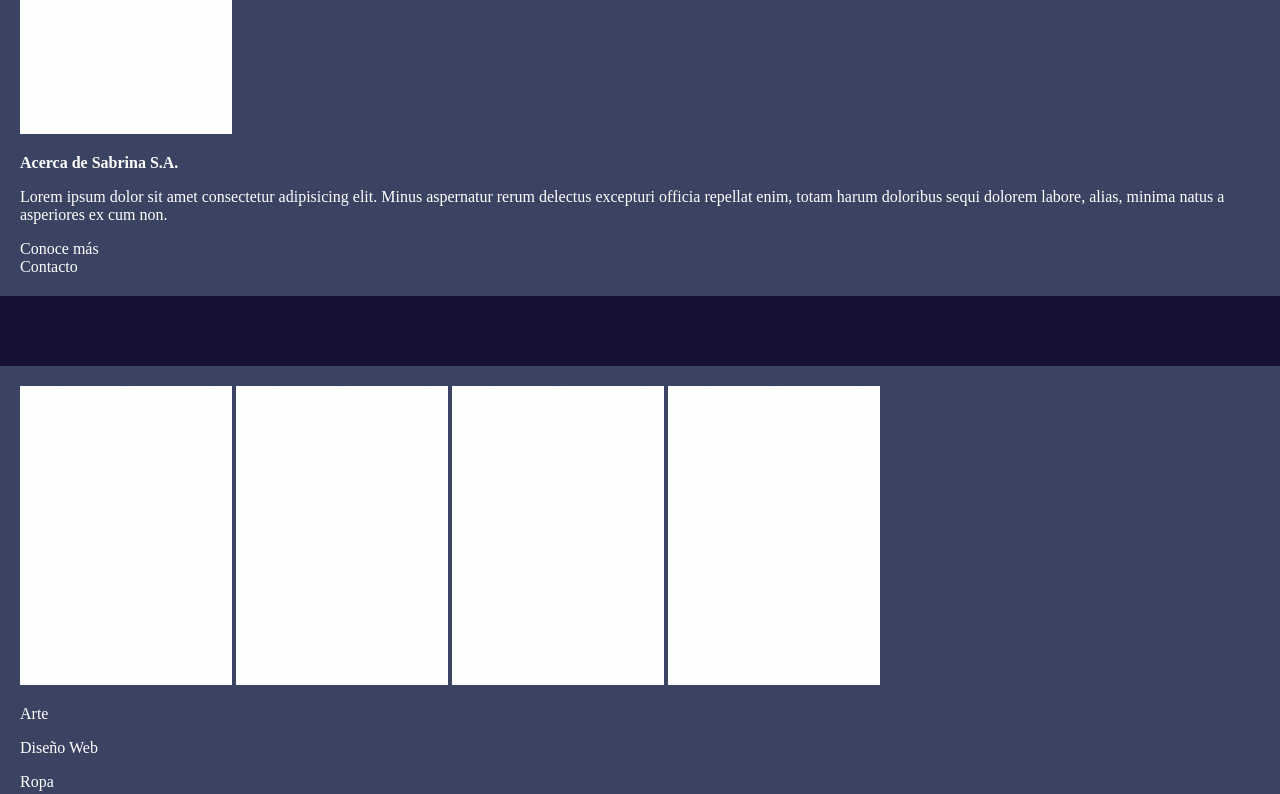
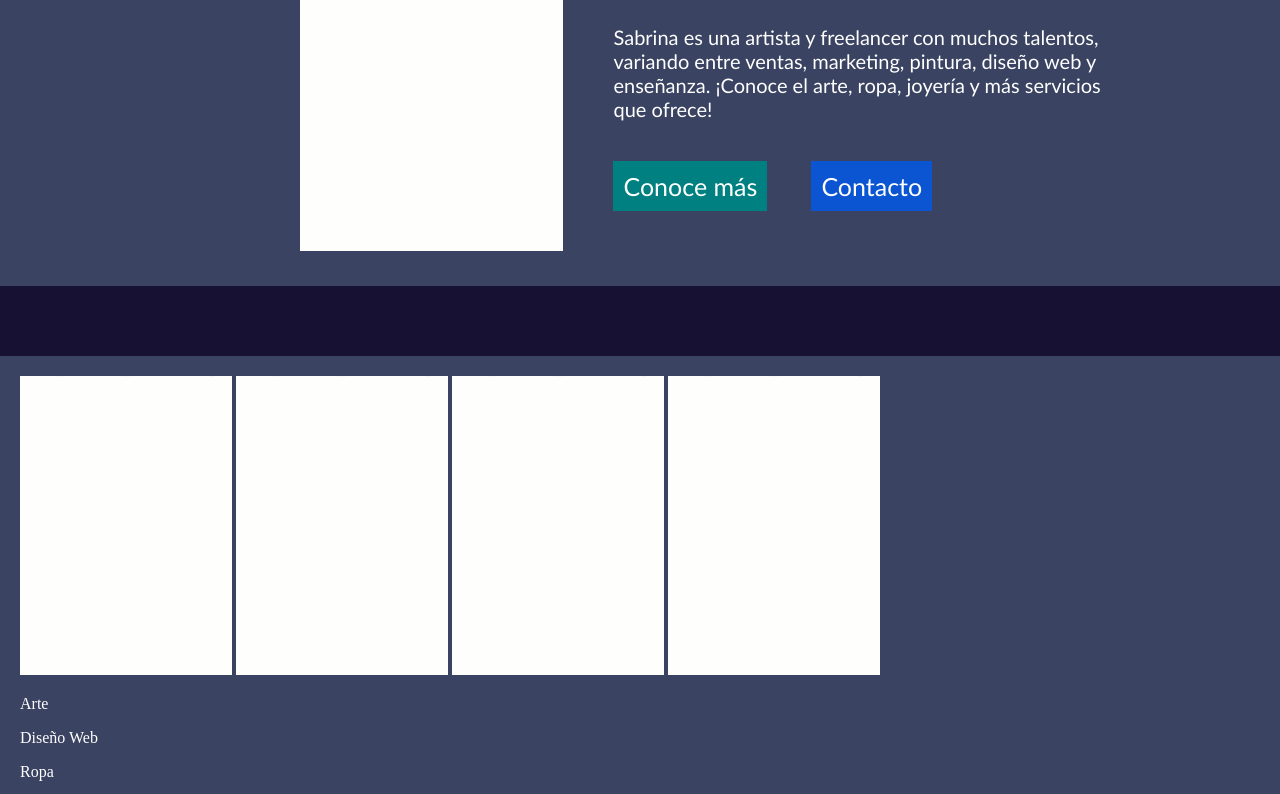
Before and after one commit to sabrinsa/sabrinasa, a plain HTML site: page index.html in a window 1280 px wide. Shown: the part 533-1327 px from the top of the page. Drawn offline with Linux system fonts and the light colour scheme; a script that the page names is missing; a web font is replaced by a local one.

Commit message:
Cambios a la sección "Acerca de mí" y detalles

```diff
--- a/index.html
+++ b/index.html
@@ -17,10 +17,10 @@
 
     <nav class="container">
         <div class="opciones">
-            <a href="#" class="nav-text">Bienvenida</a>
-            <a href="#" class="nav-text">Acerca de mí</a>
-            <a href="#" class="nav-text">Tienda</a>
-            <a href="#" class="nav-text">Contacto</a>
+            <a href="#" class="nav-text a">Bienvenida</a>
+            <a href="#" class="nav-text a">Acerca de mí</a>
+            <a href="#" class="nav-text a">Tienda</a>
+            <a href="#" class="nav-text a">Contacto</a>
         </div>
         <div onclick="desplegar()" class="hamburguesa" type="button">
             <img src="./styles/hamburguesa.PNG" alt="Hamburguesa" class="img-hamburguesa">
@@ -40,16 +40,20 @@
             <img src="./styles/ssa-website-intro.m4v" alt="Intro SSA" class="intro">
         </section>
 
-        <section class="acerca-de">
+        <section class="acerca-de-mi-todo">
             <img src="./styles/card.png" alt="Card" href="#" class="imagen-acerca-de">
-            <p>
-                <b>Acerca de Sabrina S.A.</b>
-            </p>
-            <p>
-                Lorem ipsum dolor sit amet consectetur adipisicing elit. Minus aspernatur rerum delectus excepturi officia repellat enim, totam harum doloribus sequi dolorem labore, alias, minima natus a asperiores ex cum non.
-            </p>
-            <div class="conoce-mas" type="button">Conoce más</div>
-            <div class="conoce-mas" type="button">Contacto</div>
+            <div class="acerca-de-mi-div">
+                <p class="acerca-titulo">
+                    <b>Acerca de Sabrina S.A.</b>
+                </p>
+                <p class="acerca-texto">
+                    Sabrina es una artista y freelancer con muchos talentos, variando entre ventas, marketing, pintura, diseño web y enseñanza. ¡Conoce el arte, ropa, joyería y más servicios que ofrece!
+                </p>
+                <div class="acerca-botons">
+                    <a href="#" class="acerca-boton">Conoce más</a>
+                    <a href="#" class="acerca-boton2">Contacto</a>
+                </div>
+            </div>
         </section>
 
         <section class="tienda">
@@ -66,10 +70,10 @@
                 <p>Joyería</p>
             </div>
             <div class="comprar-buttons">
-                <p type="button" class="comprar">Comprar</p>
-                <p type="button" class="comprar">Comprar</p>
-                <p type="button" class="comprar">Comprar</p>
-                <p type="button" class="comprar">Comprar</p>
+                <p class="comprar">Comprar</p>
+                <p class="comprar">Comprar</p>
+                <p class="comprar">Comprar</p>
+                <p class="comprar">Comprar</p>
             </div>
         </section>
 
@@ -85,7 +89,7 @@
             <i>Página web desarrollada y diseñada por Sabrina S.A.</i>
            </p>
            <p>
-               2021. Derechos reservados ©
+            2021. Derechos reservados ©
            </p>
        </div>
     </footer>
--- a/styles/master.css
+++ b/styles/master.css
@@ -6,7 +6,7 @@ body{
 .logo{
     display: flex;
     justify-content: center;
-    width: 250px;
+    width: 270px;
 }
 
 header{
@@ -104,12 +104,65 @@ header{
     justify-content: center;
 }
 
-.acerca-de{
+.acerca-de-mi-todo{
     background-color: rgb(58, 67, 97);
     padding: 20px;
     margin-top: 70px;
     margin-bottom: 70px;
+    padding-left: 300px;
+    padding-right: 100px;
+    padding-top: 35px;
+    padding-bottom: 35px;
     color: white;
+    display: flex;
+    justify-content: center;
+}
+
+.acerca-texto{
+    font-family:'Gill Sans', 'Gill Sans MT', Calibri, 'Trebuchet MS', sans-serif;
+    font-size: 20px;
+    color: white;
+    text-decoration: none;
+    margin-top: 0px;
+}
+
+.acerca-botons{
+    margin-top: 30px;
+}
+
+.acerca-boton{
+    font-family:'Gill Sans', 'Gill Sans MT', Calibri, 'Trebuchet MS', sans-serif;
+    font-size: 25px;
+    color: white;
+    text-decoration: none;
+    background-color: teal;
+    padding: 10px;
+    margin-right: 40px;
+}
+
+.acerca-boton2{
+    font-family:'Gill Sans', 'Gill Sans MT', Calibri, 'Trebuchet MS', sans-serif;
+    font-size: 25px;
+    color: white;
+    text-decoration: none;
+    background-color: rgb(11, 84, 210);
+    padding: 10px;
+}
+
+.acerca-titulo{
+    font-family: great-vibes, sans-serif;
+    font-size: 40px;
+}
+
+.acerca-de-mi-div{
+    display: flex;
+    flex-direction: column;
+    justify-content: flex-start;
+    margin: 50px;
+}
+
+.imagen-acerca-de{
+    width: 800px;
 }
 
 .tienda{
@@ -131,7 +184,7 @@ header{
 }
 
 .rights{
-    background-color: rgba(58, 67, 97, 0.749);
+    background-color: rgb(58, 67, 97);
     padding: 50px;
     color: rgba(206, 208, 213, 0.714);
     display: flex;
```
Also changed, not shown: styles/background.png (added).
